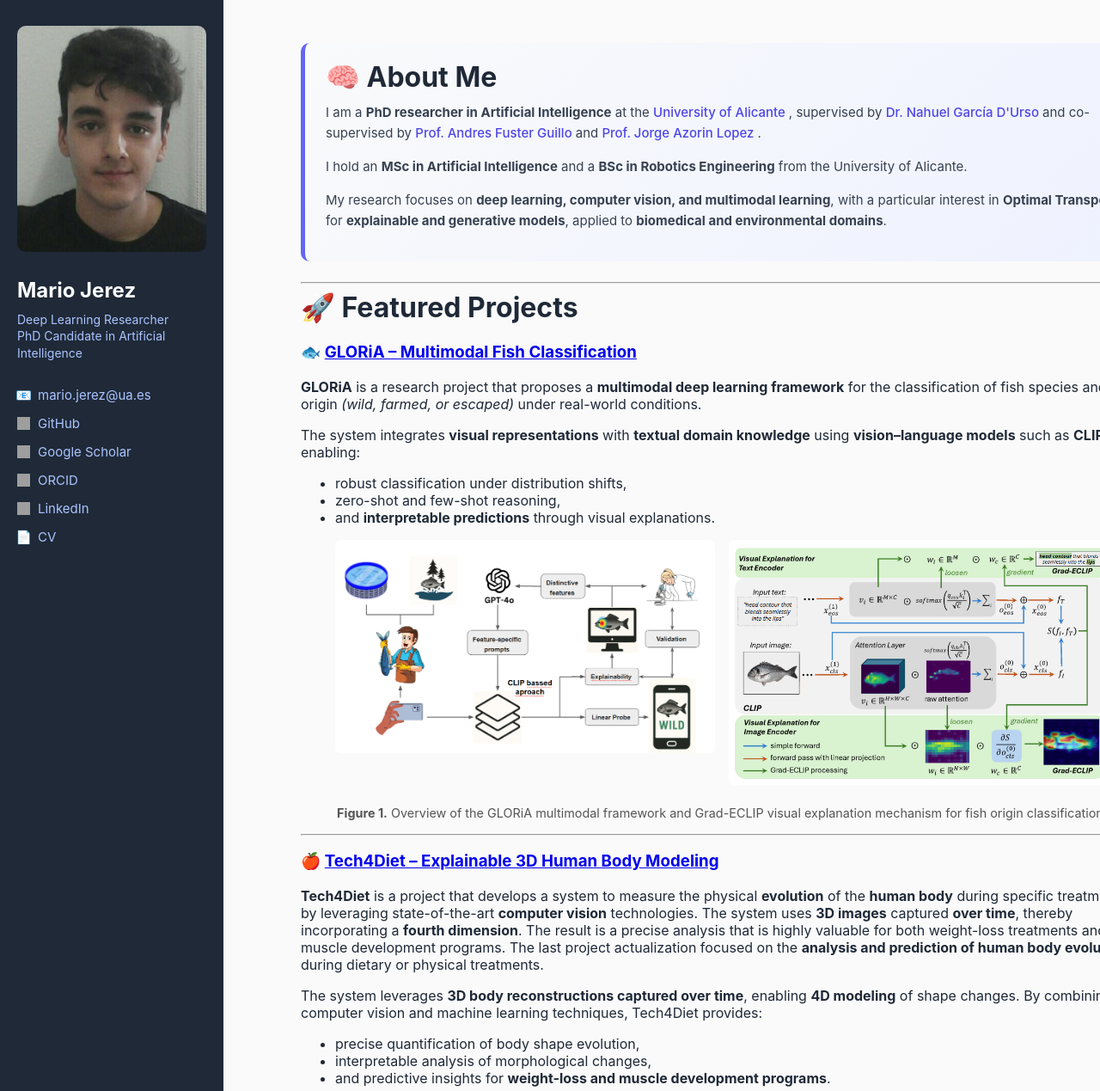
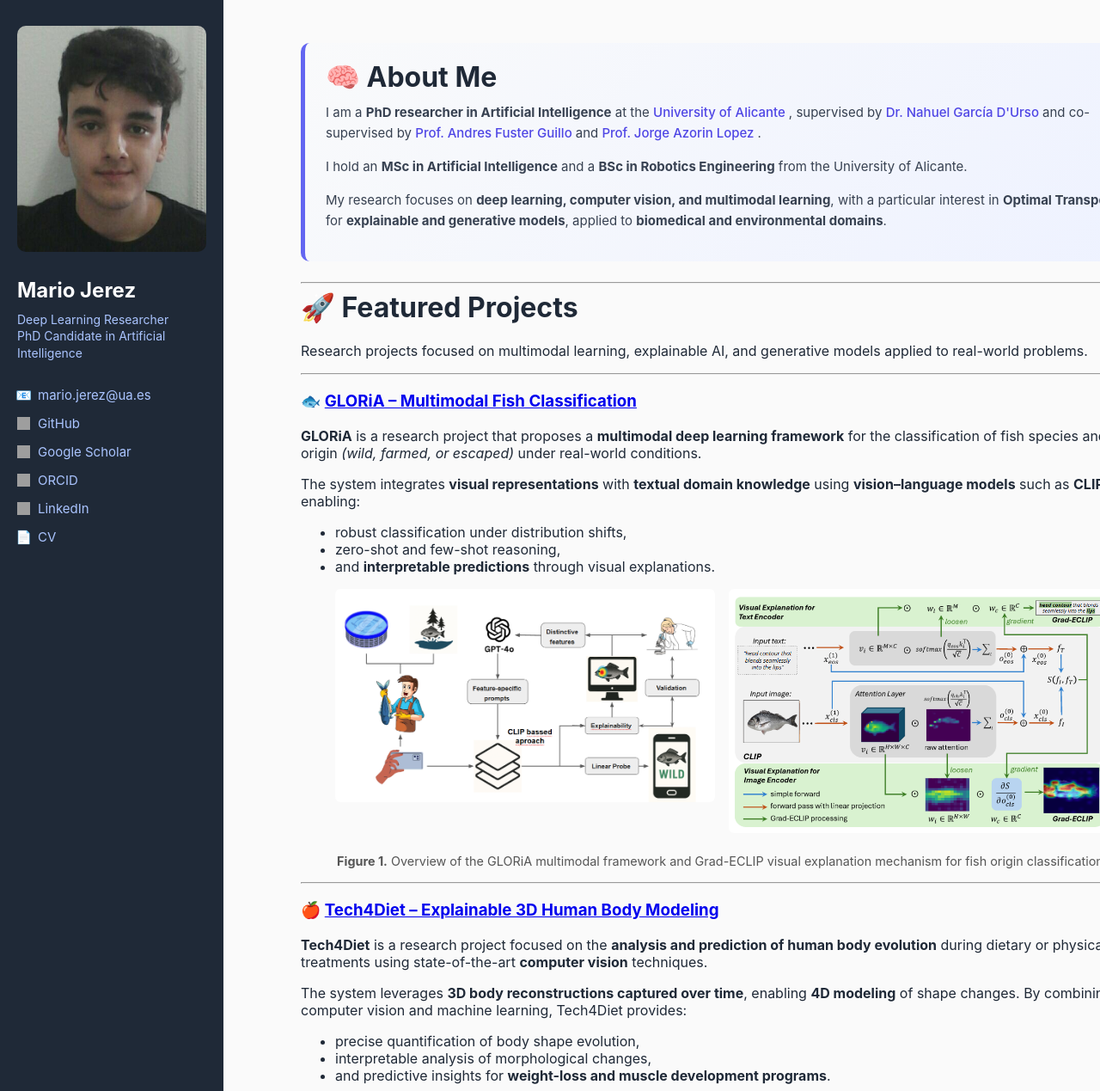
Before and after one commit to Mariojt72/Mariojt72.github.io, a Jekyll site: the page built from index.md, in a window 1280 px wide and 1400 px high, cut to the strip 0-1269 px from the top of the window. Shown: the whole strip at 86% size. Built offline with Jekyll 4.4.1, drawn with Linux system fonts in a browser that asks for light colours; some of the changed text lies outside the part shown; grey boxes are pictures that could not be loaded.

Commit message:
Update index.md

```diff
--- a/index.md
+++ b/index.md
@@ -46,7 +46,14 @@ title: "Portfolio – Mario Jerez"
 
 ---
 
-# 🚀 Featured Projects
+<div class="section-header">
+  <h1>🚀 Featured Projects</h1>
+  <p class="section-tagline">
+    Research projects focused on multimodal learning, explainable AI, and generative models applied to real-world problems.
+  </p>
+</div>
+
+---
 
 ### 🐟 [GLORiA – Multimodal Fish Classification](https://github.com/Tech4DLab/GLORIA)
 
@@ -69,13 +76,13 @@ The system integrates **visual representations** with **textual domain knowledge
   </figcaption>
 </figure>
 
-
 ---
 
 ### 🍎 [Tech4Diet – Explainable 3D Human Body Modeling](https://github.com/Tech4DLab)
-**Tech4Diet** is a project that develops a system to measure the physical **evolution** of the **human body** during specific treatments by leveraging state-of-the-art **computer vision** technologies. The system uses **3D images** captured **over time**, thereby incorporating a **fourth dimension**. The result is a precise analysis that is highly valuable for both weight-loss treatments and muscle development programs. The last project actualization focused on the **analysis and prediction of human body evolution** during dietary or physical treatments.
 
-The system leverages **3D body reconstructions captured over time**, enabling **4D modeling** of shape changes. By combining computer vision and machine learning techniques, Tech4Diet provides:
+**Tech4Diet** is a research project focused on the **analysis and prediction of human body evolution** during dietary or physical treatments using state-of-the-art **computer vision** techniques.
+
+The system leverages **3D body reconstructions captured over time**, enabling **4D modeling** of shape changes. By combining computer vision and machine learning, Tech4Diet provides:
 - precise quantification of body shape evolution,
 - interpretable analysis of morphological changes,
 - and predictive insights for **weight-loss and muscle development programs**.
@@ -88,9 +95,9 @@ The system leverages **3D body reconstructions captured over time**, enabling **
     </video>
   </div>
   <figcaption>
-  <strong>Figure 2.</strong> AI-generated animated overview of the Tech4Diet project.
-</figcaption>
-
+    <strong>Figure 2.</strong> AI-generated animated overview of the Tech4Diet project.
+  </figcaption>
+</figure>
 
 ---
 
```
